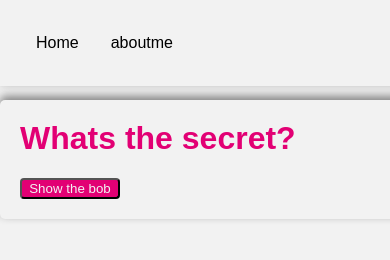
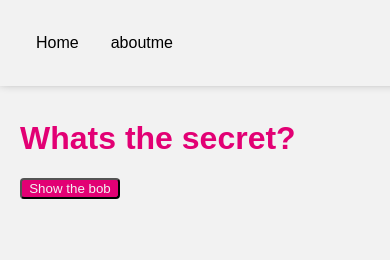
Before and after one commit to SkyllarRisen/CodingIntro, a website: page html/index.html in a window 390 px wide. Shown: the top 260 px of the page. Drawn offline with Linux system fonts and the light colour scheme.

Commit message:
rolled out to index

```diff
--- a/html/index.html
+++ b/html/index.html
@@ -70,11 +70,14 @@
             color: #f2f2f2;
         }
 
-        @media screen and (max-width: 600px) {
+        @media screen and (max-width: 512px) {
             div {
                 width: 100%;
-                min-width: 0;
+                min-width: 0px;
+                box-shadow: 0 0px 0px 0px gray;
+                border-radius: 0px;
             }
+
         }
     </style>
 </head>
```
Also changed, not shown: html/aboutme.html (+1 -1 lines).
